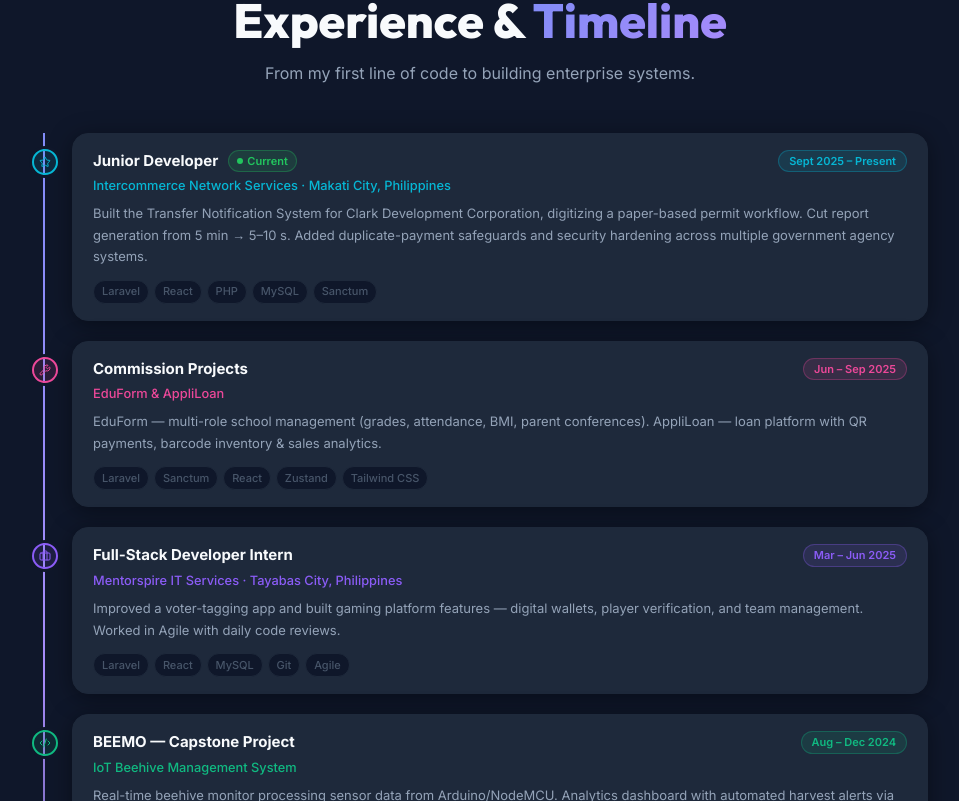
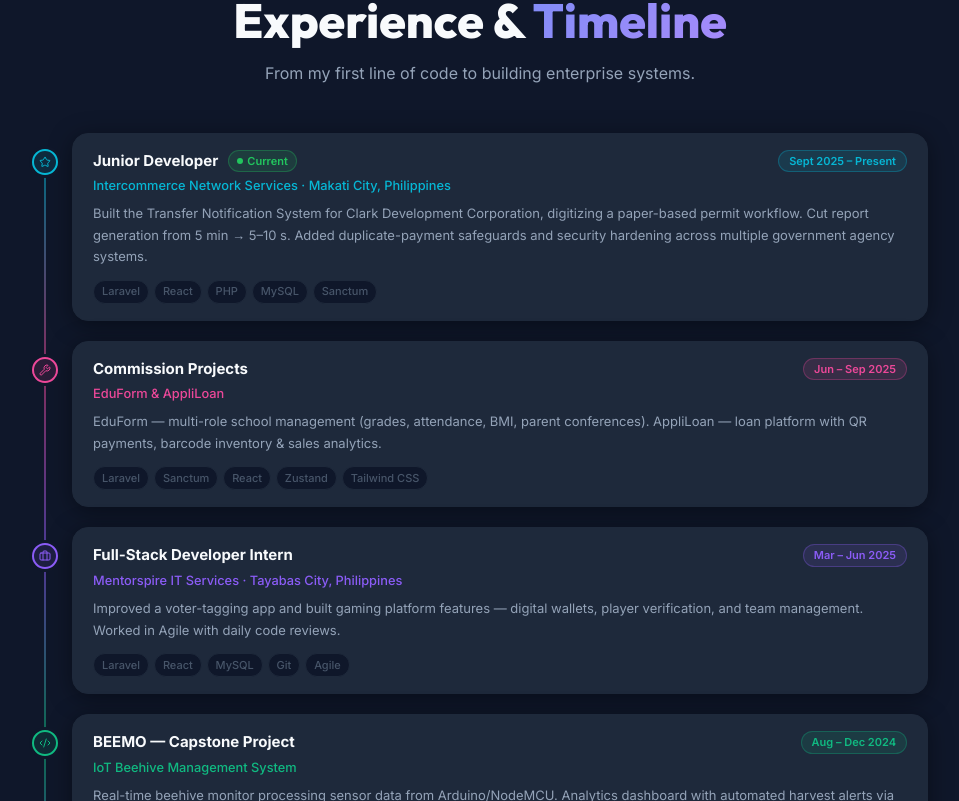
Before and after one commit to CJcode6754/personal-portfolio, a React (Vite) app: page / in a window 1280 px wide. Shown: the part 1659-2460 px from the top of the page, without its empty margins (160-1119 px from the left). Built offline with nearby package versions, Linux system fonts and the light colour scheme.

Commit message:
fix: adjust the line on the experience section

```diff
--- a/src/components/experience/Experience.jsx
+++ b/src/components/experience/Experience.jsx
@@ -159,13 +159,6 @@
         {/* Compact vertical timeline — left anchored */}
         <div style={{ position: "relative", paddingLeft: "2.5rem" }}>
 
-          {/* Vertical line */}
-          <div style={{
-            position: "absolute", left: "0.6875rem", top: 0, bottom: 0,
-            width: "2px",
-            background: "linear-gradient(to bottom, var(--accent), var(--accent-2), var(--border))",
-          }} />
-
           {timeline.map((item, i) => {
             const Icon = item.icon;
             return (
@@ -176,6 +169,7 @@
                 index={i}
                 isVisible={isVisible}
                 isLast={i === timeline.length - 1}
+                nextItem={timeline[i + 1]}
               />
             );
           })}
@@ -186,7 +180,7 @@
   );
 };
 
-const TimelineCard = ({ item, Icon, index, isVisible, isLast }) => {
+const TimelineCard = ({ item, Icon, index, isVisible, isLast, nextItem }) => {
   const [hovered, setHovered] = useState(false);
   const [expanded, setExpanded] = useState(false);
 
@@ -200,6 +194,20 @@
         transition: `opacity 0.5s ease ${0.08 * index}s, transform 0.5s ease ${0.08 * index}s`,
       }}
     >
+      {/* Connecting Line Segment */}
+      {!isLast && (
+        <div style={{
+          position: "absolute",
+          left: "-1.75rem",
+          top: "2.625rem",
+          height: "calc(100% - 0.375rem)",
+          width: "2px",
+          background: `linear-gradient(to bottom, ${item.iconColor}, ${nextItem?.iconColor || 'var(--border)'})`,
+          opacity: 0.5,
+          zIndex: 0,
+        }} />
+      )}
+
       {/* Icon dot */}
       <div style={{
         position: "absolute",
```
